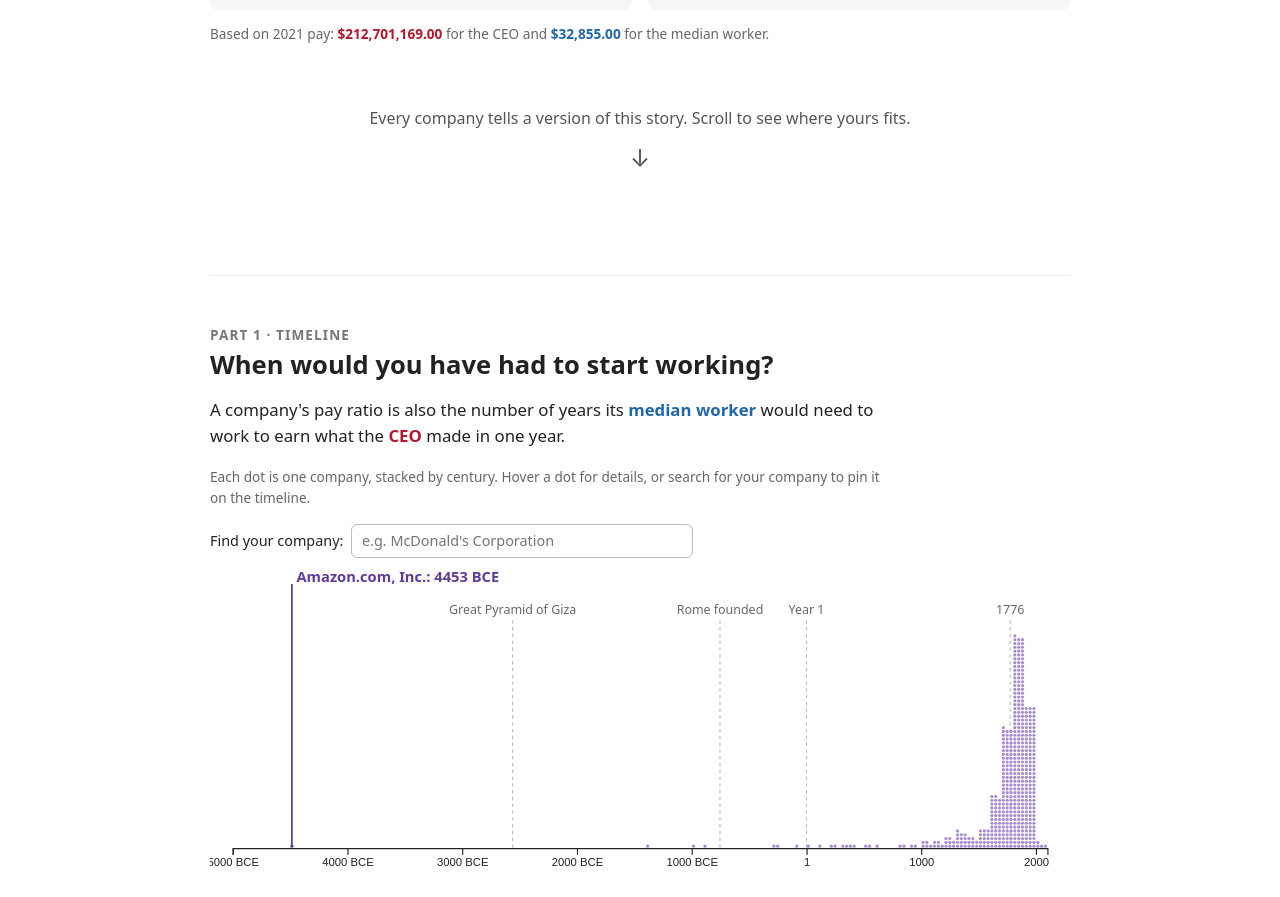
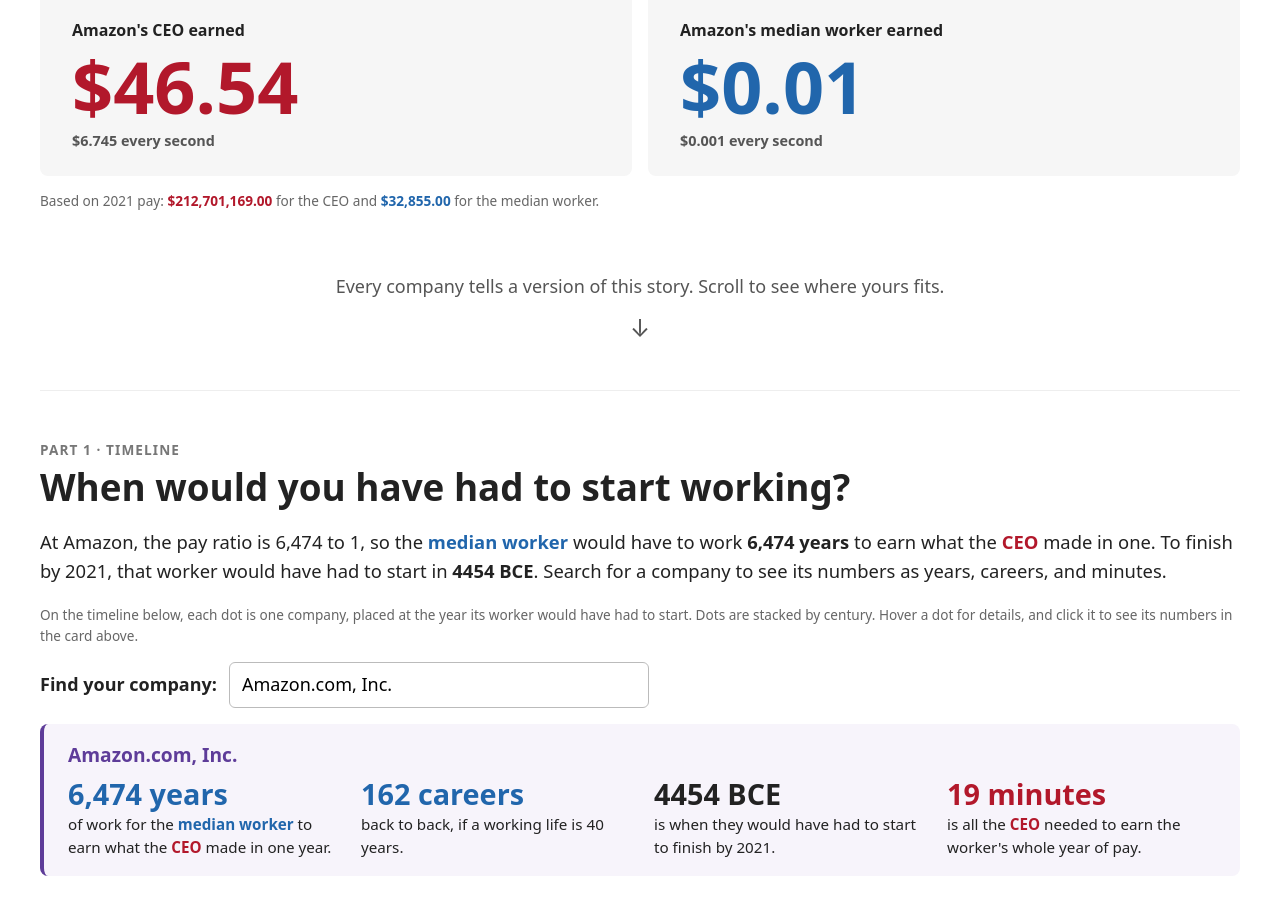
Before and after one commit to aisharashidahmed/CS1710-Final_Project, a SvelteKit app: page / in a window 1280 px wide. Shown: the part 603-1500 px from the top of the page. Built offline with nearby package versions, Linux system fonts and the light colour scheme.

Commit message:
Widen layout, add intro, fix company search, add time comparisons, and correct BCE years

```diff
--- a/scripts/clean.js
+++ b/scripts/clean.js
@@ -41,8 +41,10 @@ for (const d of companies) {
 	d.workdays = +(WORKDAYS_PER_YEAR / d.pay_ratio).toFixed(3);
 	d.work_hours = +(WORK_HOURS_PER_YEAR / d.pay_ratio).toFixed(3);
 	// Year the median worker would have had to start working to earn the CEO's one-year pay
-	// (negative = BCE). Amazon: 2021 - 6474 = -4453, i.e. 4453 BCE.
+	// (negative = BCE). The calendar has no year 0 (1 BCE is followed by 1 CE), so years at or
+	// before 0 shift back by one. Amazon: 2021 - 6474 = -4453, which is 4454 BCE (stored as -4454).
 	d.start_year = YEAR - d.pay_ratio;
+	if (d.start_year <= 0) d.start_year -= 1;
 	d.below_poverty = d.worker_pay < POVERTY_LINE;
 }
 
--- /dev/null
+++ b/src/lib/CompanySearch.svelte
@@ -0,0 +1,137 @@
+<script>
+	// Type-to-search box for picking one company. Shows up to 6 matches while typing;
+	// click a match or press Enter to pick the first one. Reports the pick through onpick.
+	// selected = the company currently picked anywhere (e.g. by clicking a dot); the box shows its name.
+	let { data, label = 'Find your company', selected = null, onpick } = $props();
+
+	const id = $props.id();
+
+	let query = $state('');
+	let open = $state(false);
+
+	$effect(() => {
+		if (selected) query = selected.company;
+	});
+
+	let matches = $derived.by(() => {
+		const q = query.trim().toLowerCase();
+		if (!q) return [];
+		return data
+			.filter((d) => d.company.toLowerCase().includes(q) || d.ticker.toLowerCase() === q)
+			.slice(0, 6);
+	});
+
+	function pick(company) {
+		query = company.company;
+		open = false;
+		onpick(company);
+	}
+
+	function onkeydown(event) {
+		if (event.key === 'Enter' && matches.length) pick(matches[0]);
+		if (event.key === 'Escape') open = false;
+	}
+</script>
+
+<div class="search">
+	<label for={id}>{label}:</label>
+	<div class="field">
+		<input
+			{id}
+			type="text"
+			autocomplete="off"
+			spellcheck="false"
+			placeholder="Type a company name, e.g. McDonald's"
+			bind:value={query}
+			oninput={() => (open = true)}
+			onfocus={(e) => {
+				// Select the current name so typing replaces it.
+				e.currentTarget.select();
+				open = false;
+			}}
+			onblur={() => (open = false)}
+			{onkeydown}
+		/>
+		{#if open && matches.length}
+			<ul class="matches">
+				{#each matches as d (d.ticker)}
+					<!-- mousedown fires before the input's blur, so the click still lands. -->
+					<li>
+						<button type="button" onmousedown={(e) => (e.preventDefault(), pick(d))}>
+							{d.company} <span class="sector">{d.sector}</span>
+						</button>
+					</li>
+				{/each}
+			</ul>
+		{:else if open && query.trim() && !matches.length}
+			<p class="none">No S&amp;P 500 company matches "{query.trim()}".</p>
+		{/if}
+	</div>
+</div>
+
+<style>
+	.search {
+		display: flex;
+		flex-wrap: wrap;
+		align-items: center;
+		gap: 0.5rem 0.75rem;
+		margin: 1rem 0 0.5rem;
+	}
+	label {
+		font-weight: 600;
+	}
+	.field {
+		position: relative;
+		flex: 0 1 420px;
+	}
+	input {
+		box-sizing: border-box;
+		width: 100%;
+		padding: 0.5rem 0.75rem;
+		border: 1px solid #bbb;
+		border-radius: 6px;
+		font: inherit;
+	}
+	input:focus {
+		outline: 2px solid var(--company-dark);
+		outline-offset: 1px;
+	}
+	.matches,
+	.none {
+		position: absolute;
+		top: 100%;
+		left: 0;
+		right: 0;
+		z-index: 5;
+		margin: 4px 0 0;
+		padding: 4px 0;
+		border: 1px solid #ddd;
+		border-radius: 6px;
+		background: #fff;
+		box-shadow: 0 4px 12px rgba(0, 0, 0, 0.12);
+		list-style: none;
+	}
+	.none {
+		padding: 0.5rem 0.75rem;
+		color: #666;
+		font-size: 0.9rem;
+	}
+	button {
+		display: block;
+		width: 100%;
+		padding: 0.4rem 0.75rem;
+		border: none;
+		border-radius: 0;
+		background: none;
+		text-align: left;
+		font-size: 0.95rem;
+	}
+	button:hover {
+		background: #f3f3f3;
+	}
+	.sector {
+		margin-left: 0.4rem;
+		color: #888;
+		font-size: 0.8rem;
+	}
+</style>
--- a/src/lib/Hook.svelte
+++ b/src/lib/Hook.svelte
@@ -45,8 +45,9 @@
 	}
 
 	.intro {
-		font-size: 0.95rem;
-		color: #555;
+		font-size: 1.05rem;
+		font-weight: 700;
+		color: #333;
 	}
 
 	.row {
@@ -59,23 +60,25 @@
 		flex: 1 1 240px;
 		display: flex;
 		flex-direction: column;
-		padding: 1.25rem 1.5rem;
+		padding: 1.5rem 2rem;
 		border-radius: 8px;
 		background: #f6f6f6;
 	}
 
 	.who {
-		font-size: 0.95rem;
+		font-size: 1rem;
+		font-weight: 700;
 	}
 
 	.rate {
-		font-size: 0.85rem;
-		color: #666;
+		font-size: 0.9rem;
+		font-weight: 600;
+		color: #555;
 	}
 
 	.amount {
 		margin: 0.25rem 0;
-		font-size: clamp(2.2rem, 6vw, 3.4rem);
+		font-size: clamp(2.4rem, 6vw, 4.5rem);
 		line-height: 1.1;
 		font-weight: 700;
 		font-variant-numeric: tabular-nums;
--- a/src/lib/Placeholder.svelte
+++ b/src/lib/Placeholder.svelte
@@ -51,7 +51,7 @@
 	}
 
 	p {
-		max-width: 560px;
+		max-width: 800px;
 		margin: 0.25rem 0 0;
 		font-size: 0.9rem;
 	}
--- a/src/lib/PyramidTimeline.svelte
+++ b/src/lib/PyramidTimeline.svelte
@@ -1,8 +1,10 @@
 <script>
 	import * as d3 from 'd3';
 	import Tooltip from '#lib/Tooltip.svelte';
+	import CompanySearch from '#lib/CompanySearch.svelte';
+	import TimeCompare from '#lib/TimeCompare.svelte';
 
-	// One dot per company at its startYear (2021 − pay ratio): the year its median worker would
+	// One dot per company at its startYear (2021 − pay ratio, see scripts/clean.js): the year its median worker would
 	// have had to start working to earn the CEO's one-year pay. Dots are stacked by century
 	// (a unit chart), so the height of each pile shows how many companies land in that century.
 	let { data } = $props();
@@ -50,18 +52,17 @@
 	const landmarks = [
 		{ year: -2560, label: 'Great Pyramid of Giza' },
 		{ year: -753, label: 'Rome founded' },
-		{ year: 1, label: 'Year 1' },
-		{ year: 1776, label: '1776' }
+		// There is no year 0: 1 BCE is followed directly by 1 CE.
+		{ year: 1, label: '1 CE' },
+		// Near the right edge, so this label ends at its line instead of centering on it.
+		{ year: 1776, label: 'U.S. independence (1776)', anchor: 'end' }
 	];
 
 	const yearLabel = (y) => (y < 0 ? `${-y} BCE` : `${y}`);
 
 	// Search: pick a company to pin its label on the timeline. Amazon is pinned by default.
-	let query = $state('');
-	let pinned = $derived(
-		data.find((d) => d.company.toLowerCase() === query.trim().toLowerCase()) ??
-			data.find((d) => d.ticker === 'AMZN')
-	);
+	// $state.raw keeps the plain company object, so `p.d === pinned` below still matches.
+	let pinned = $state.raw(data.find((d) => d.ticker === 'AMZN'));
 	let pinnedPoint = $derived(placed.find((p) => p.d === pinned));
 
 	let xAxisG = $state();
@@ -86,7 +87,8 @@
 	let wrapper;
 	let svg;
 	let tip = $state(null);
-	let hovered = $state(null);
+	// $state.raw for the same reason as `pinned`: clicking copies hovered.d into pinned.
+	let hovered = $state.raw(null);
 
 	function onmove(event) {
 		const [mx, my] = d3.pointer(event, svg);
@@ -110,20 +112,8 @@
 	}
 </script>
 
-<div class="controls">
-	<label for="timeline-search">Find your company:</label>
-	<input
-		id="timeline-search"
-		list="timeline-companies"
-		placeholder="e.g. McDonald's Corporation"
-		bind:value={query}
-	/>
-	<datalist id="timeline-companies">
-		{#each data as d (d.ticker)}
-			<option value={d.company}></option>
-		{/each}
-	</datalist>
-</div>
+<CompanySearch {data} selected={pinned} onpick={(d) => (pinned = d)} />
+<TimeCompare company={pinned} />
 
 <div class="timeline chart" bind:this={wrapper}>
 	<svg
@@ -132,10 +122,19 @@
 		role="presentation"
 		onmousemove={onmove}
 		onmouseleave={onleave}
+		onclick={() => hovered && (pinned = hovered.d)}
+		class:pointing={hovered}
 	>
 		{#each landmarks as l (l.year)}
 			<line class="landmark" x1={x(l.year)} x2={x(l.year)} y1={margin.top - 12} y2={baseline} />
-			<text class="landmark-label" x={x(l.year)} y={margin.top - 18}>{l.label}</text>
+			<text
+				class="landmark-label"
+				x={x(l.year) + (l.anchor === 'end' ? 4 : 0)}
+				y={margin.top - 18}
+				text-anchor={l.anchor ?? 'middle'}
+			>
+				{l.label}
+			</text>
 		{/each}
 
 		{#each placed as p (p.d.ticker)}
@@ -167,23 +166,11 @@
 </div>
 
 <style>
-	.controls {
-		display: flex;
-		flex-wrap: wrap;
-		align-items: center;
-		gap: 0.5rem;
-		margin: 1rem 0 0.5rem;
-		font-size: 0.9rem;
-	}
-	input {
-		flex: 0 1 320px;
-		padding: 0.3rem 0.6rem;
-		border: 1px solid #bbb;
-		border-radius: 6px;
-		font: inherit;
-	}
 	.timeline {
 		position: relative;
+	}
+	svg.pointing {
+		cursor: pointer;
 	}
 	svg {
 		width: 100%;
@@ -196,12 +183,11 @@
 	}
 	.landmark-label {
 		font-size: 11px;
-		text-anchor: middle;
 		fill: #666;
 	}
 	.pin {
 		stroke: var(--company-dark);
-		stroke-width: 1.5;
+		stroke-width: 2;
 	}
 	.pin-label {
 		font-size: 13px;
--- a/src/lib/SectionNav.svelte
+++ b/src/lib/SectionNav.svelte
@@ -60,9 +60,9 @@
 	ul {
 		display: flex;
 		gap: 0.25rem;
-		max-width: 860px;
+		max-width: 1200px;
 		margin: 0 auto;
-		padding: 0.5rem 1rem;
+		padding: 0.5rem 2rem;
 		overflow-x: auto;
 		list-style: none;
 		scrollbar-width: none;
@@ -73,7 +73,7 @@
 		padding: 0.3rem 0.7rem;
 		border-radius: 999px;
 		color: #555;
-		font-size: 0.85rem;
+		font-size: 0.9rem;
 		text-decoration: none;
 		white-space: nowrap;
 	}
--- /dev/null
+++ b/src/lib/TimeCompare.svelte
@@ -0,0 +1,91 @@
+<script>
+	import * as d3 from 'd3';
+
+	// Several plain-language ways to read one company's pay ratio as time.
+	let { company } = $props();
+
+	// A working life of about 40 years (age 25 to 65).
+	const CAREER_YEARS = 40;
+
+	const count = d3.format(',');
+
+	// The CEO's time, in the unit that reads best: minutes, work hours, or workdays.
+	function ceoTime(c) {
+		const minutes = c.workHours * 60;
+		if (minutes < 60) return `${Math.max(1, Math.round(minutes))} minutes`;
+		if (c.workHours < 8) return `${d3.format('.1f')(c.workHours)} hours`;
+		return `${d3.format('.1f')(c.workdays)} workdays`;
+	}
+
+	let careers = $derived(company.ratio / CAREER_YEARS);
+	let start = $derived(company.startYear);
+</script>
+
+<div class="card">
+	<h3>{company.company}</h3>
+	<ul>
+		<li>
+			<span class="big worker">{count(company.ratio)} years</span>
+			<span>
+				of work for the <span class="worker">median worker</span> to earn what the
+				<span class="ceo">CEO</span> made in one year.
+			</span>
+		</li>
+		<li>
+			<span class="big worker">
+				{careers >= 1 ? `${count(Math.round(careers))} careers` : 'Less than 1 career'}
+			</span>
+			<span>
+				{careers >= 1
+					? `back to back, if a working life is ${CAREER_YEARS} years.`
+					: `A working life is about ${CAREER_YEARS} years.`}
+			</span>
+		</li>
+		<li>
+			<span class="big">{start < 0 ? `${-start} BCE` : start}</span>
+			<span>
+				is when they would have had to start to finish by 2021.
+			</span>
+		</li>
+		<li>
+			<span class="big ceo">{ceoTime(company)}</span>
+			<span>
+				is all the <span class="ceo">CEO</span> needed to earn the worker's whole year of pay.
+			</span>
+		</li>
+	</ul>
+</div>
+
+<style>
+	.card {
+		margin: 1rem 0;
+		padding: 1rem 1.5rem;
+		border-left: 4px solid var(--company-dark);
+		border-radius: 8px;
+		background: #f7f4fb;
+	}
+	h3 {
+		margin: 0 0 0.5rem;
+		font-size: 1.2rem;
+		color: var(--company-dark);
+	}
+	ul {
+		display: grid;
+		grid-template-columns: repeat(auto-fit, minmax(230px, 1fr));
+		gap: 1rem 1.5rem;
+		margin: 0;
+		padding: 0;
+		list-style: none;
+	}
+	li {
+		display: flex;
+		flex-direction: column;
+		gap: 0.15rem;
+		font-size: 0.95rem;
+	}
+	.big {
+		font-size: 1.8rem;
+		font-weight: 700;
+		line-height: 1.15;
+	}
+</style>
--- a/src/routes/+layout.svelte
+++ b/src/routes/+layout.svelte
@@ -56,6 +56,7 @@
 	/* Site-wide basics. */
 	:global(body) {
 		margin: 0;
+		font-size: 18px;
 		background: #fff;
 		color: #222;
 		font-family: system-ui, -apple-system, 'Segoe UI', sans-serif;
@@ -63,13 +64,13 @@
 
 	:global(h1) {
 		margin: 0 0 0.5rem;
-		font-size: 2.5rem;
+		font-size: 3rem;
 		line-height: 1.15;
 	}
 
 	:global(h2) {
-		margin: 0 0 0.5rem;
-		font-size: 1.6rem;
+		margin: 0 0 0.75rem;
+		font-size: clamp(1.6rem, 3vw, 2.3rem);
 		line-height: 1.25;
 	}
 
--- a/src/routes/+page.svelte
+++ b/src/routes/+page.svelte
@@ -65,6 +65,14 @@
 	<section id="hook">
 		<p class="kicker">A data story for labor union representatives</p>
 		<h1>The CEO Pay Gap</h1>
+		<p class="about">
+			Every year, S&amp;P 500 companies must report what their CEO earned and what their
+			<span class="worker">median worker</span> (the employee in the middle of the pay scale)
+			earned. This page uses those reports for 492 companies in 2021. In four short parts, you'll see
+			how far back in history the gap reaches, which industries are worst, whether the gap comes from
+			the top or the bottom, and who is paid below the poverty line. Then you can look up your own
+			company and take its numbers to the bargaining table.
+		</p>
 		<p class="lede">
 			In 2021, <span class="ceo">Amazon's CEO</span> earned <strong>6,474 times</strong> what the
 			company's <span class="worker">median worker</span> earned. Watch that gap grow while you read.
@@ -81,18 +89,21 @@
 		<p class="kicker">Part 1 · Timeline</p>
 		<h2>When would you have had to start working?</h2>
 		<p>
-			A company's pay ratio is also the number of years its
-			<span class="worker">median worker</span> would need to work to earn what the
-			<span class="ceo">CEO</span> made in one year.
+			At Amazon, the pay ratio is 6,474 to 1, so the
+			<span class="worker">median worker</span> would have to work <strong>6,474 years</strong> to
+			earn what the <span class="ceo">CEO</span> made in one. To finish by 2021, that worker would
+			have had to start in <strong>4454 BCE</strong>. Search for a company to see its numbers as
+			years, careers, and minutes.
 		</p>
 		{#if data}
 			<p class="hint">
-				Each dot is one company, stacked by century. Hover a dot for details, or search for your
-				company to pin it on the timeline.
+				On the timeline below, each dot is one company, placed at the year its worker would have had
+				to start. Dots are stacked by century. Hover a dot for details, and click it to see its
+				numbers in the card above.
 			</p>
 			<PyramidTimeline {data} />
 			<p class="showing">
-				Amazon's median worker would have had to start in <strong>4453 BCE</strong>, before the
+				Amazon's median worker would have had to start in <strong>4454 BCE</strong>, before the
 				Great Pyramid was built. At <strong>180</strong> companies the start date is 1776 or
 				earlier, and the typical company lands in <strong>1831</strong>.
 			</p>
@@ -236,9 +247,10 @@
 
 <style>
 	main {
-		max-width: 860px;
+		/* Wide layout: text and charts share one column that fills most of the screen. */
+		max-width: 1200px;
 		margin: 0 auto;
-		padding: 2rem 1rem 4rem;
+		padding: 2rem 2rem 4rem;
 		line-height: 1.55;
 	}
 
@@ -261,8 +273,13 @@
 	}
 
 	#hook h1 {
-		font-size: clamp(2.6rem, 8vw, 4.5rem);
+		font-size: clamp(2.8rem, 8vw, 6rem);
 		letter-spacing: -0.02em;
+	}
+
+	.about {
+		margin: 0.5rem 0 1.25rem;
+		color: #444;
 	}
 
 	.kicker {
@@ -303,8 +320,7 @@
 	}
 
 	section > p {
-		max-width: 680px;
-		font-size: 1.05rem;
+		font-size: 1.15rem;
 	}
 
 	section > .kicker {
@@ -383,7 +399,7 @@
 	}
 
 	.lede {
-		font-size: 1.3rem;
+		font-size: 1.5rem;
 	}
 
 
```
Also changed, not shown: src/lib/WorkdaysCard.svelte (+6 -6 lines), static/data/companies.csv, 2 other files (tests, documents, lock files or other folders).
